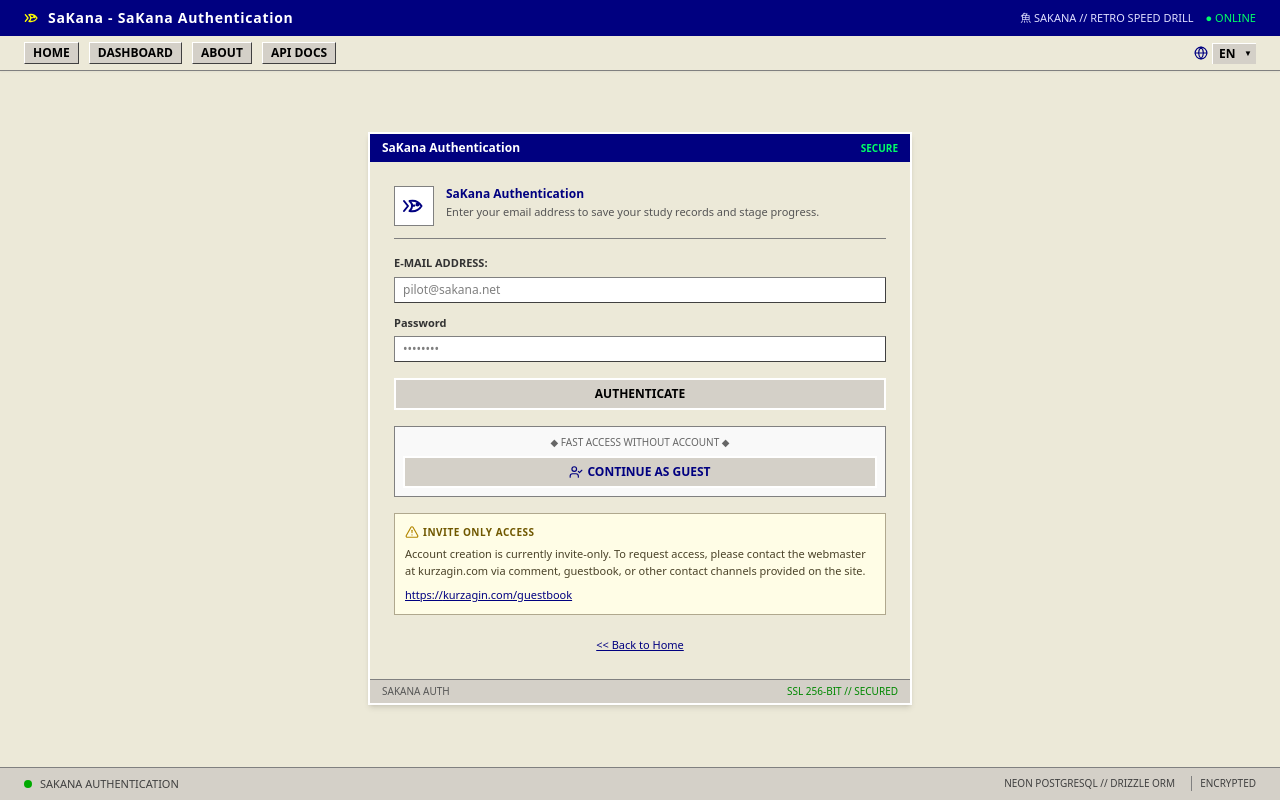
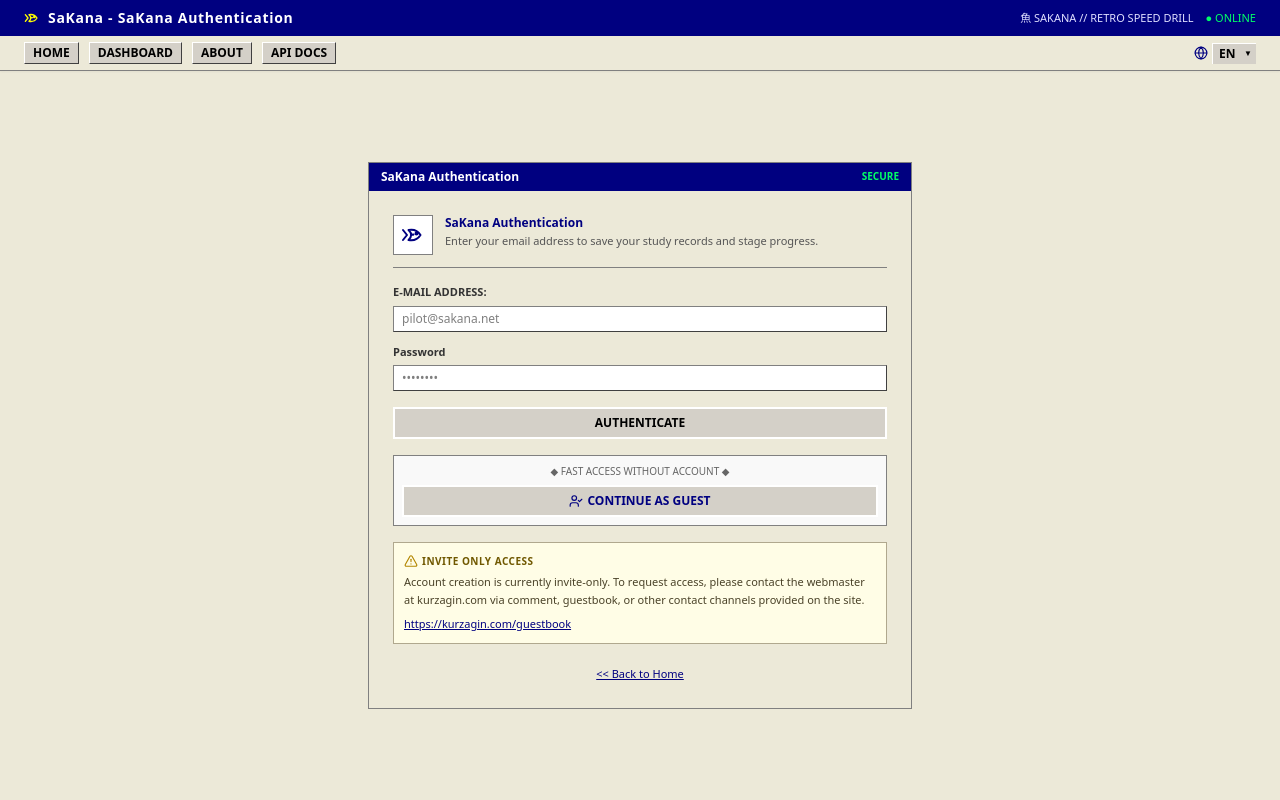
Before and after one commit to kurzagin/japanese-learning, a Next.js app: page /login in a window 1280 px wide. Built offline with nearby package versions, Linux system fonts and the light colour scheme; no server answers.

Commit message:
style(auth): remove status texts, footer, and popped out styling

```diff
--- a/src/app/login/page.tsx
+++ b/src/app/login/page.tsx
@@ -58,7 +58,7 @@ export default function LoginPage() {
 
       {/* Centered Login Container */}
       <main className="flex-1 w-full max-w-xl mx-auto px-4 py-8 flex flex-col justify-center">
-        <div className="bg-[#d4d0c8] border-t-2 border-l-2 border-white border-b-2 border-r-2 border-[#404040] shadow-md flex flex-col">
+        <div className="bg-[#ece9d8] border border-[#808080] flex flex-col">
           {/* Dialog Header Bar */}
           <div className="bg-[#000080] text-white px-3 py-1.5 flex items-center justify-between text-xs font-bold">
             <span>{t.login.appTitle}</span>
@@ -182,26 +182,8 @@ export default function LoginPage() {
           </div>
 
         </div>
-
-        {/* Dialog Status */}
-        <div className="border-t border-[#808080] bg-[#d4d0c8] px-3 py-1 text-[10px] text-[#555] flex justify-between">
-          <span>SAKANA AUTH</span>
-          <span className="font-mono text-[#008800]">SSL 256-BIT // SECURED</span>
-        </div>
       </div>
     </main>
-
-    {/* Docked Retro Footer */}
-    <footer className="border-t border-[#808080] bg-[#d4d0c8] px-3 sm:px-6 py-2 text-[11px] text-[#404040] flex items-center justify-between font-mono shrink-0">
-      <div className="flex items-center gap-2">
-        <span className="w-2 h-2 rounded-full bg-[#00aa00]"></span>
-        <span>SAKANA AUTHENTICATION</span>
-      </div>
-      <div className="flex items-center gap-4 text-[10px]">
-        <span>NEON POSTGRESQL // DRIZZLE ORM</span>
-        <span className="border-l border-[#808080] pl-2 font-mono">ENCRYPTED</span>
-      </div>
-    </footer>
   </div>
 );
 }
```
